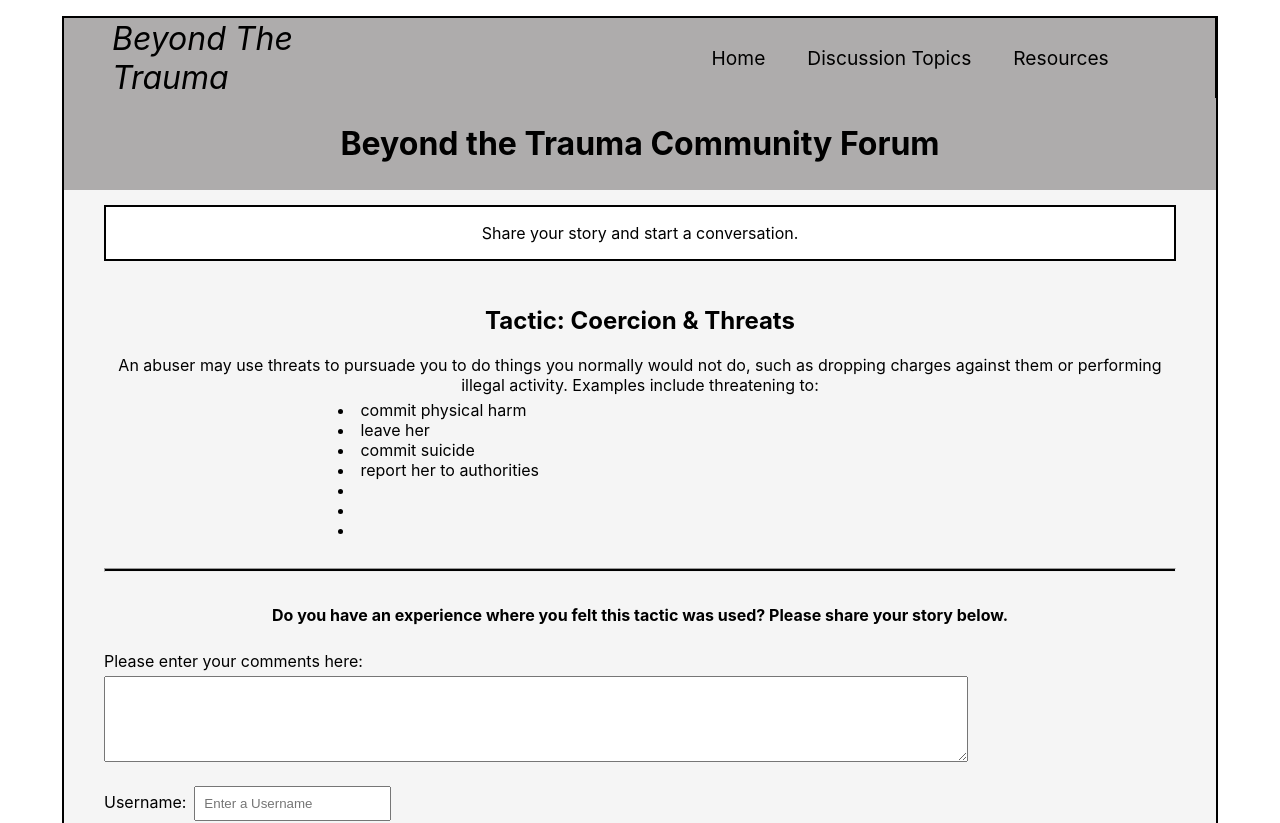
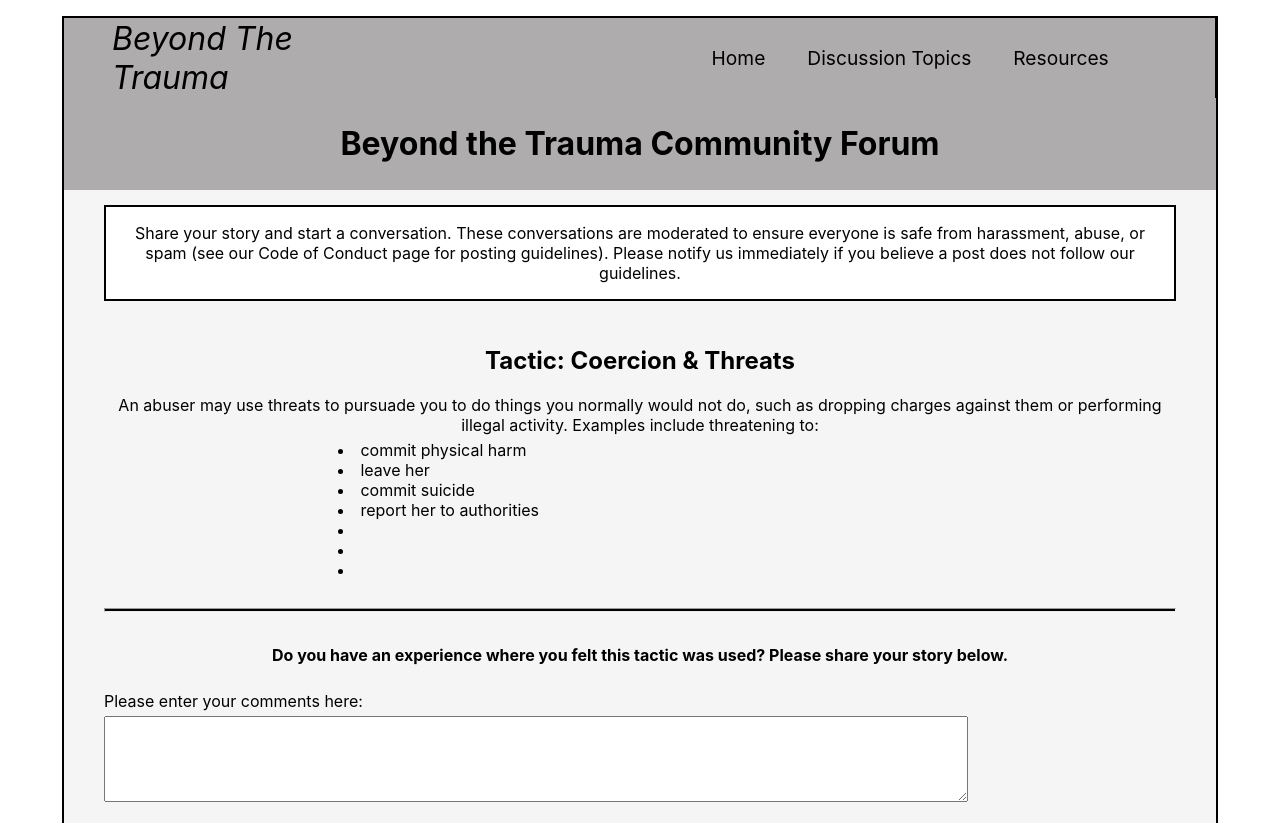
Before and after one commit to jengerred/Beyond-the-Trauma-Community-Forum, a React (Create React App) app: page /Tactic1 in a window 1280 px wide. Shown: the top 823 px of the page. Built offline with nearby package versions, Linux system fonts and the light colour scheme.

Commit message:
Update forumData.js
modifying text

```diff
--- a/src/components/forumData.js
+++ b/src/components/forumData.js
@@ -27,7 +27,7 @@ function ForumData(props) {
         </div>
 
         <div className="main">
-        <p style={{textAlign: "center",  border: "2px solid black", padding: "1rem", background: "white"}}>Share your story and start a conversation.</p>
+        <p style={{textAlign: "center",  border: "2px solid black", padding: "1rem", background: "white"}}>Share your story and start a conversation. These conversations are moderated to ensure everyone is safe from harassment, abuse, or spam (see our Code of Conduct page for posting guidelines). Please notify us immediately if you believe a post does not follow our guidelines.</p>
         <div className="header" style={{textAlign: "center"}}>
         <br/>
         <h2 className="title"> Tactic: {props.title}</h2>
```
